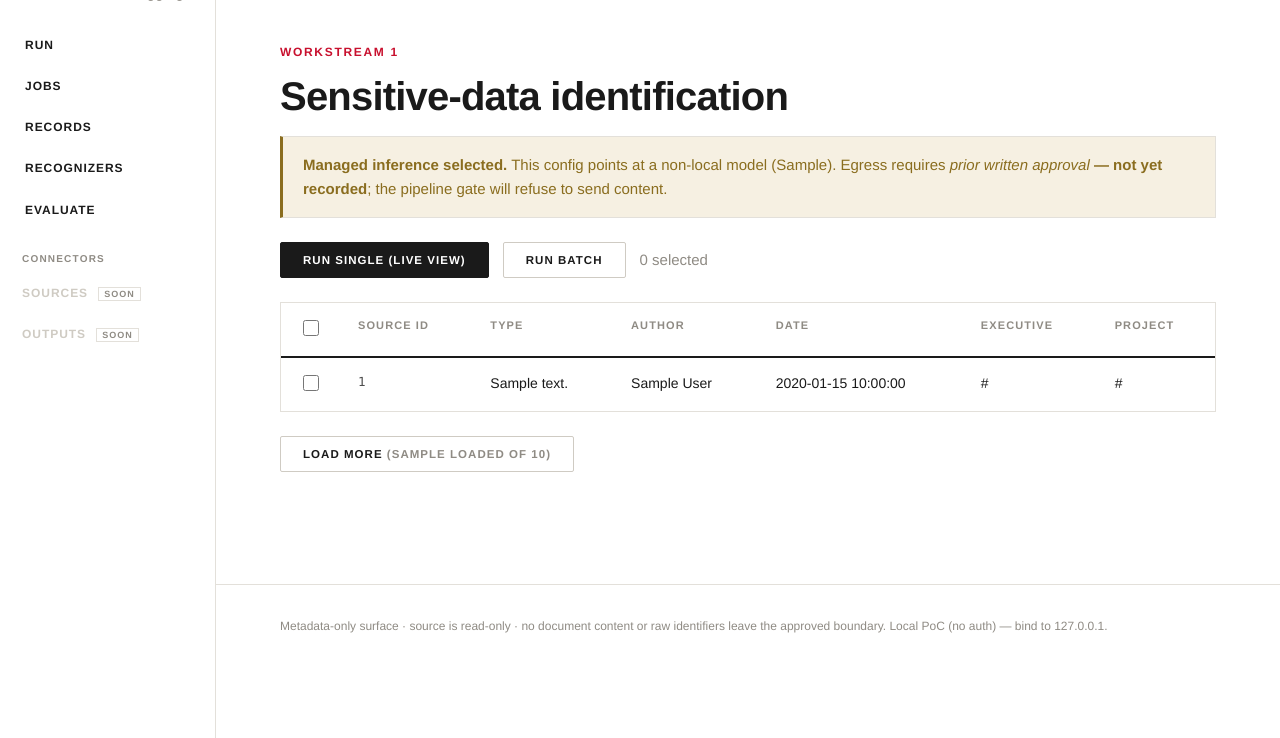
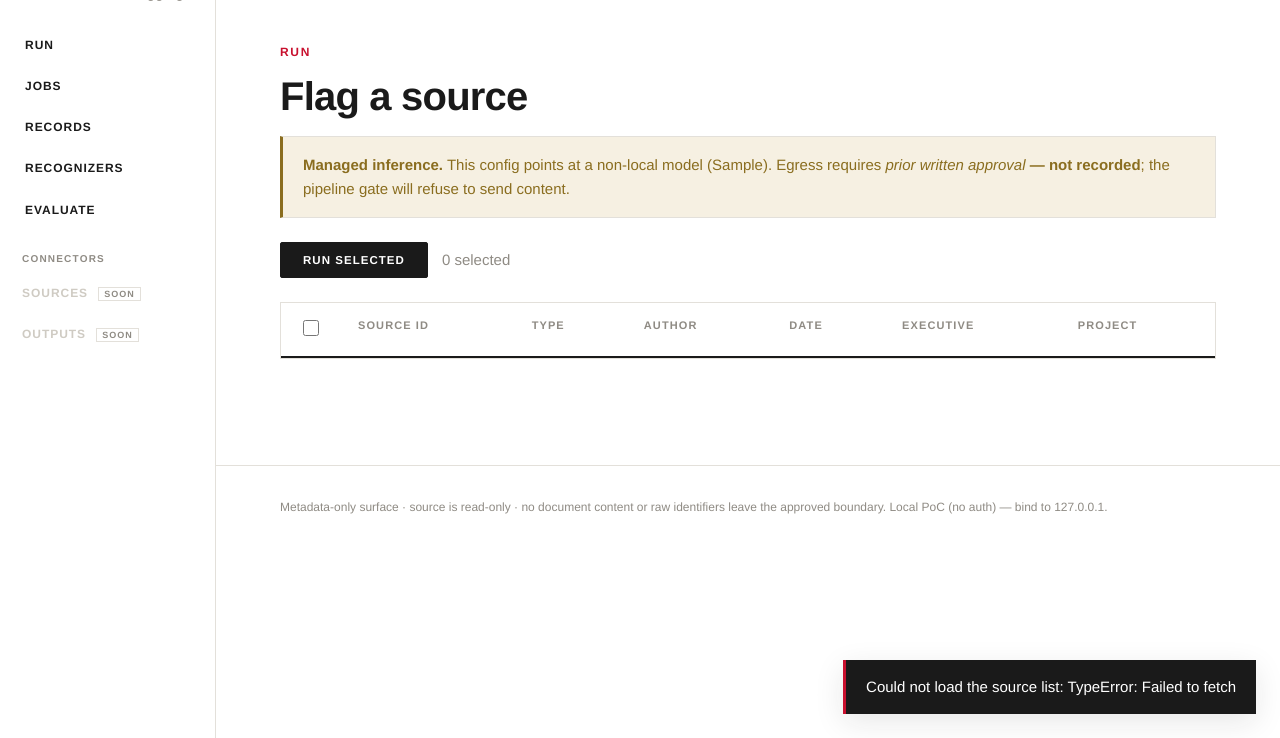
Before and after one commit to bhavook-bigstep/egon-zhender, a Python web app: template app/templates/ws1.html in a window 1280 px wide. Shown: the part 62-800 px from the top of the page. Run offline with Jinja, Linux system fonts and the light colour scheme; the template is opened without the code that fills it: most values are stand-ins (such as "Sample title", 1, 10 or a date in 2020); lists and menus that the app fills with data are empty.

Commit message:
Web UI: page-based pagination across all listings; Run consolidation
Replace "Load more" with true page navigation (‹ 1 … 4 5 6 … 20 ›) on all
four listings via a shared pager (PAGE_SIZE=20, pageWindow, renderPager):

- Records / Evaluate / Jobs: client-side slice of their cached rows; reset to
  page 1 on sort/filter change.
- Run: pages server-side through /api/source/manifest (one 20-row window per
  fetch, so the full corpus never loads at once — performance.md). Selection
  survives page navigation via a Set of source ids; "select all" toggles the
  current page and the count spans pages.

Run page is now a metadata-only shell (no source ids in the HTML); removed the
dead /ws1/rows route and _rows.html partial, and simplified the /run handler.
Also folds in the earlier Run consolidation (single → live/queue dialog,
multi → batch), /jobs resilience (authorised count degrades to 0 on a source
blip), and the adjudicate/recognizer visual fixes.

Tests: browser-is-metadata-only now asserts the shell + pager; new
/api/source/manifest metadata test; manifest-caching test repointed.
Gates: ruff, mypy (57 files), pytest (251 passed, 4 skipped) all green.

Co-Authored-By: Claude Opus 4.8 <noreply@anthropic.com>

```diff
--- a/app/static/app.css
+++ b/app/static/app.css
@@ -330,3 +330,36 @@ details[open] summary { margin-bottom: 8px; }
 .rowsel { width: 42px; text-align: center; }
 input[type="checkbox"] { width: 16px; height: 16px; accent-color: var(--accent); cursor: pointer; }
 select { padding: 9px 12px; border-radius: 0; border: 1px solid var(--line-strong); background: var(--surface); color: var(--ink); font: inherit; }
+
+
+/* ---- Records adjudicate cell (compact) ---- */
+.adj-cell { min-width: 210px; }
+.adj-cell .rec-rationale { display: block; width: 100%; box-sizing: border-box; margin-bottom: 6px;
+  padding: 5px 8px; font-size: 12px; border: 1px solid var(--line-strong); border-radius: 0;
+  background: var(--surface); color: var(--ink); }
+.adj-buttons { display: flex; gap: 6px; }
+.adj-buttons button { font-size: 10px; padding: 5px 9px; text-transform: uppercase; letter-spacing: .04em; }
+
+/* ---- Custom-recognizer form (grid: labels above inputs) ---- */
+.rec-grid { display: grid; grid-template-columns: repeat(2, minmax(220px, 1fr)); gap: 14px 20px; align-items: start; }
+.rec-grid label { display: flex; flex-direction: column; gap: 4px; font-size: 11px; font-weight: 700;
+  text-transform: uppercase; letter-spacing: .06em; color: var(--muted); }
+.rec-grid label input, .rec-grid label select { font: inherit; font-size: 13px; text-transform: none;
+  font-weight: 400; letter-spacing: 0; color: var(--ink); padding: 8px 10px; border: 1px solid var(--line-strong);
+  border-radius: 0; background: var(--surface); box-sizing: border-box; width: 100%; }
+.rec-grid label.wide { grid-column: 1 / -1; }
+.rec-grid label.check { flex-direction: row; align-items: center; gap: 8px; grid-column: 1 / -1;
+  text-transform: none; font-weight: 400; color: var(--ink); font-size: 13px; }
+.rec-grid label.check input { width: auto; }
+.rec-form .controls { margin-top: 18px; }
+@media (max-width: 640px) { .rec-grid { grid-template-columns: 1fr; } }
+
+/* ---- Page-based pagination ---- */
+.pager { display: flex; align-items: center; justify-content: space-between; gap: 12px; flex-wrap: wrap; margin: 14px 0 4px; }
+.pager-info { font-size: 12px; color: var(--muted); font-variant-numeric: tabular-nums; }
+.pager-nav { display: flex; gap: 4px; }
+.pager-btn { min-width: 34px; padding: 6px 10px; font-size: 12px; font-weight: 700; border: 1px solid var(--line-strong); background: var(--surface); color: var(--ink); cursor: pointer; }
+.pager-btn:hover:not(:disabled):not(.active) { background: var(--surface-2); }
+.pager-btn.active { background: var(--ink); border-color: var(--ink); color: #fff; cursor: default; }
+.pager-btn:disabled { color: var(--line-strong); cursor: default; }
+.pager-gap { padding: 6px 4px; color: var(--muted); }
--- a/app/static/app.js
+++ b/app/static/app.js
@@ -24,68 +24,148 @@ function initWs1() {
   const root = document.getElementById("ws1");
   if (!root) return;
   const configVersion = root.dataset.configVersion;
+  const body = document.getElementById("rows");
+
+  // Selection survives page navigation: the source browser pages server-side
+  // (one PAGE_SIZE window per fetch, so the full corpus never loads at once),
+  // while chosen ids live in a Set that spans pages.
+  const selectedIds = new Set();
+  let _srcPage = 1;
+  let _srcTotal = 0;
+  let _pageItems = [];
 
   function selected() {
-    return Array.from(document.querySelectorAll(".rowcheck:checked")).map((c) => c.value);
+    return Array.from(selectedIds);
   }
   function refreshCount() {
-    const n = selected().length;
     const label = document.getElementById("selcount");
-    if (label) label.textContent = n + " selected";
+    if (label) label.textContent = selectedIds.size + " selected";
+  }
+  function syncSelectAll() {
+    const selAll = document.getElementById("select-all");
+    if (selAll)
+      selAll.checked = _pageItems.length > 0 && _pageItems.every((e) => selectedIds.has(e.source_id));
   }
 
-  // Event delegation: rows can be added later via HTMX "load more".
-  document.addEventListener("change", (e) => {
-    if (e.target.classList && e.target.classList.contains("rowcheck")) refreshCount();
-    if (e.target.id === "select-all") {
-      document.querySelectorAll(".rowcheck").forEach((c) => (c.checked = e.target.checked));
+  function drawRows() {
+    if (!body) return;
+    body.textContent = "";
+    _pageItems.forEach((e) => {
+      const tr = document.createElement("tr");
+      const selTd = document.createElement("td");
+      selTd.className = "rowsel";
+      const cb = document.createElement("input");
+      cb.type = "checkbox";
+      cb.className = "rowcheck";
+      cb.value = e.source_id;
+      cb.checked = selectedIds.has(e.source_id);
+      selTd.appendChild(cb);
+      tr.appendChild(selTd);
+      tr.appendChild(cell(e.source_id, "mono"));
+      tr.appendChild(cell(e.content_type));
+      tr.appendChild(cell(e.author));
+      tr.appendChild(cell(e.datetime));
+      tr.appendChild(cell(e.linked_executive));
+      tr.appendChild(cell(e.linked_project));
+      body.appendChild(tr);
+    });
+    syncSelectAll();
+    renderPager(document.getElementById("rows-pager"), _srcPage, _srcTotal, (p) => loadPage(p));
+  }
+
+  async function loadPage(page) {
+    const offset = (page - 1) * PAGE_SIZE;
+    let data;
+    try {
+      data = await (
+        await fetch("/api/source/manifest?offset=" + offset + "&limit=" + PAGE_SIZE)
+      ).json();
+    } catch (err) {
+      toast("Could not load the source list: " + err);
+      return;
+    }
+    _srcTotal = data.total || 0;
+    _srcPage = page;
+    _pageItems = data.items || [];
+    drawRows();
+  }
+
+  // Checkbox state lives in the Set; delegation covers rows re-rendered per page.
+  if (body)
+    body.addEventListener("change", (e) => {
+      if (!(e.target.classList && e.target.classList.contains("rowcheck"))) return;
+      if (e.target.checked) selectedIds.add(e.target.value);
+      else selectedIds.delete(e.target.value);
       refreshCount();
-    }
+      syncSelectAll();
+    });
+  const selAllEl = document.getElementById("select-all");
+  if (selAllEl)
+    selAllEl.addEventListener("change", (e) => {
+      _pageItems.forEach((it) => {
+        if (e.target.checked) selectedIds.add(it.source_id);
+        else selectedIds.delete(it.source_id);
+      });
+      if (body) body.querySelectorAll(".rowcheck").forEach((c) => (c.checked = e.target.checked));
+      refreshCount();
     });
 
-  const single = document.getElementById("run-single");
-  if (single)
-    single.addEventListener("click", () => {
-      const ids = selected();
-      if (ids.length !== 1) {
-        toast("Select exactly one item for the live single view.");
-        return;
-      }
-      window.location.href = "/ws1/live?source_id=" + encodeURIComponent(ids[0]);
-    });
-
-  const batch = document.getElementById("run-batch");
-  if (batch)
-    batch.addEventListener("click", async () => {
-      const ids = selected();
-      if (ids.length === 0) {
-        toast("Select at least one item for a batch run.");
-        return;
-      }
-      batch.disabled = true;
+  async function submitBatch(ids) {
     try {
       const res = await fetch("/api/jobs", {
         method: "POST",
         headers: { "Content-Type": "application/json" },
-          body: JSON.stringify({
-            job_type: "batch",
-            config_version: configVersion,
-            source_ids: ids,
-          }),
+        body: JSON.stringify({ job_type: "batch", config_version: configVersion, source_ids: ids }),
       });
       const job = await res.json();
       if (job.status === "failed") {
-          toast("Batch rejected: " + (job.exception || "unknown error"), { sticky: true });
-        } else {
-          toast("Batch queued (" + ids.length + " items).", { ok: true });
+        toast("Rejected: " + (job.exception || "unknown error"), { sticky: true });
+        return false;
+      }
+      toast("Queued (" + ids.length + " item" + (ids.length === 1 ? "" : "s") + ").", { ok: true });
       batchNotification(job.job_id, ids.length);
-        }
+      return true;
     } catch (err) {
       toast("Submit failed: " + err);
-      } finally {
-        batch.disabled = false;
+      return false;
     }
+  }
+
+  // Smart run: 0 → prompt; >1 → batch straight away; exactly 1 → live-or-queue dialog.
+  const run = document.getElementById("run-selected");
+  if (run)
+    run.addEventListener("click", async () => {
+      const ids = selected();
+      if (ids.length === 0) {
+        toast("Select at least one item.");
+        return;
+      }
+      if (ids.length > 1) {
+        run.disabled = true;
+        if (await submitBatch(ids)) setTimeout(() => (window.location.href = "/jobs"), 600);
+        run.disabled = false;
+        return;
+      }
+      const dlg = document.getElementById("run-dialog");
+      const idLabel = document.getElementById("run-dialog-id");
+      if (idLabel) idLabel.textContent = ids[0];
+      const live = document.getElementById("run-live");
+      const queue = document.getElementById("run-queue");
+      if (live)
+        live.onclick = () => {
+          window.location.href = "/ws1/live?source_id=" + encodeURIComponent(ids[0]);
+        };
+      if (queue)
+        queue.onclick = async () => {
+          queue.disabled = true;
+          if (await submitBatch(ids)) setTimeout(() => (window.location.href = "/jobs"), 600);
+          queue.disabled = false;
+        };
+      if (dlg && typeof dlg.showModal === "function") dlg.showModal();
     });
+
+  loadPage(1);
+  refreshCount();
 }
 
 // ---- safe DOM helpers (never innerHTML server-derived values) ----------
@@ -105,6 +185,58 @@ function chipCell(text, extraClass) {
 }
 function scoreText(v) {
   return v == null ? "—" : Number(v).toFixed(1);
+}
+
+// ---- shared page-based pagination -------------------------------------
+const PAGE_SIZE = 20;
+function pageWindow(page, pages) {
+  // e.g. [1, "…", 4, 5, 6, "…", 20]
+  const want = new Set([1, pages, page, page - 1, page + 1]);
+  const nums = [...want].filter((n) => n >= 1 && n <= pages).sort((a, b) => a - b);
+  const win = [];
+  let prev = 0;
+  nums.forEach((n) => {
+    if (n - prev > 1) win.push("…");
+    win.push(n);
+    prev = n;
+  });
+  return win;
+}
+function renderPager(el, page, total, onGo) {
+  if (!el) return;
+  el.textContent = "";
+  const pages = Math.max(1, Math.ceil(total / PAGE_SIZE));
+  page = Math.min(Math.max(1, page), pages);
+  const info = document.createElement("span");
+  info.className = "pager-info";
+  const start = total ? (page - 1) * PAGE_SIZE + 1 : 0;
+  const end = Math.min(page * PAGE_SIZE, total);
+  info.textContent = start + "–" + end + " of " + total;
+  el.appendChild(info);
+  if (pages <= 1) return;
+  const nav = document.createElement("div");
+  nav.className = "pager-nav";
+  const mk = (label, target, disabled, active) => {
+    const b = document.createElement("button");
+    b.className = "pager-btn" + (active ? " active" : "");
+    b.textContent = label;
+    b.disabled = !!disabled;
+    if (!disabled && !active) b.addEventListener("click", () => onGo(target));
+    return b;
+  };
+  nav.appendChild(mk("‹", page - 1, page <= 1));
+  pageWindow(page, pages).forEach((p) => {
+    if (p === "…") {
+      const gap = document.createElement("span");
+      gap.className = "pager-gap";
+      gap.textContent = "…";
+      nav.appendChild(gap);
+    } else {
+      nav.appendChild(mk(String(p), p, false, p === page));
+    }
+  });
+  nav.appendChild(mk("›", page + 1, page >= pages));
+  el.appendChild(nav);
 }
 
 // ---- step-by-step pipeline view ---------------------------------------
@@ -595,7 +727,11 @@ function initAdmin() {
       renderEval(data);
     }
     const filterEl = document.getElementById("eval-filter");
-    if (filterEl) filterEl.addEventListener("change", renderEvalRows);
+    if (filterEl)
+      filterEl.addEventListener("change", () => {
+        _evalPage = 1;
+        renderEvalRows();
+      });
     refreshEval();
     setInterval(refreshEval, 5000);
   }
@@ -618,13 +754,18 @@ function initAdmin() {
 
 let _recordsCache = [];
 let _recordsBound = false;
+let _recordsPage = 1;
 function renderRecords(records) {
   _recordsCache = records;
   if (!_recordsBound) {
     _recordsBound = true;
     ["records-sort", "records-review-filter"].forEach((id) => {
       const el = document.getElementById(id);
-      if (el) el.addEventListener("change", applyRecordsView);
+      if (el)
+        el.addEventListener("change", () => {
+          _recordsPage = 1;  // filter/sort resets to the first page
+          applyRecordsView();
+        });
     });
     const body = document.getElementById("records-body");
     if (body) {
@@ -753,11 +894,19 @@ function applyRecordsView() {
   } else {
     rows.sort((a, b) => String(a.source_id).localeCompare(String(b.source_id)));
   }
+  const total = rows.length;
+  const pages = Math.max(1, Math.ceil(total / PAGE_SIZE));
+  if (_recordsPage > pages) _recordsPage = pages;
+  const pageRows = rows.slice((_recordsPage - 1) * PAGE_SIZE, _recordsPage * PAGE_SIZE);
   body.textContent = "";
   if (empty) empty.hidden = _recordsCache.length > 0;
   const count = document.getElementById("records-count");
-  if (count) count.textContent = rows.length + " shown";
-  rows.forEach((r) => body.appendChild(recordRow(r)));
+  if (count) count.textContent = total + " total";
+  pageRows.forEach((r) => body.appendChild(recordRow(r)));
+  renderPager(document.getElementById("records-pager"), _recordsPage, total, (p) => {
+    _recordsPage = p;
+    applyRecordsView();
+  });
 }
 function recordRow(r) {
   const tr = document.createElement("tr");
@@ -773,11 +922,14 @@ function recordRow(r) {
   tr.appendChild(chipCell(r.review_status || "pending", r.review_status || "pending"));
   // adjudicate cell: rationale + accept/reject/needs-info
   const adj = document.createElement("td");
+  adj.className = "adj-cell";
   const rat = document.createElement("input");
   rat.className = "rec-rationale";
-  rat.placeholder = "rationale";
+  rat.placeholder = "rationale (optional)";
   rat.value = r.rationale || "";
   adj.appendChild(rat);
+  const adjBtns = document.createElement("div");
+  adjBtns.className = "adj-buttons";
   [["accepted", "Accept"], ["rejected", "Reject"], ["needs_info", "Info"]].forEach(([st, label]) => {
     const b = document.createElement("button");
     b.className = "ghost";
@@ -785,8 +937,9 @@ function recordRow(r) {
     b.dataset.review = st;
     b.dataset.src = r.source_id;
     b.dataset.job = r.job_id || "";
-    adj.appendChild(b);
+    adjBtns.appendChild(b);
   });
+  adj.appendChild(adjBtns);
   tr.appendChild(adj);
   const td = document.createElement("td");
   const btn = document.createElement("button");
@@ -844,6 +997,7 @@ function setNum(id, v) {
 
 // ---- evaluation (expected vs actual) -----------------------------------
 let _evalReport = null;
+let _evalPage = 1;
 function renderEval(report) {
   _evalReport = report;
   const f = report.flagging || {};
@@ -904,10 +1058,14 @@ function renderEvalRows() {
   const onlyMismatch = filterEl && filterEl.value === "mismatch";
   let rows = _evalReport.rows || [];
   if (onlyMismatch) rows = rows.filter((r) => !r.flag_match || !r.categories_match);
+  const total = rows.length;
+  const pages = Math.max(1, Math.ceil(total / PAGE_SIZE));
+  if (_evalPage > pages) _evalPage = pages;
+  const pageRows = rows.slice((_evalPage - 1) * PAGE_SIZE, _evalPage * PAGE_SIZE);
   body.textContent = "";
   if (empty) empty.hidden = (_evalReport.rows || []).length > 0;
-  if (count) count.textContent = rows.length + " shown";
-  rows.forEach((r) => {
+  if (count) count.textContent = total + " total";
+  pageRows.forEach((r) => {
     const tr = document.createElement("tr");
     tr.appendChild(cell(r.source_id, "mono"));
     tr.appendChild(cell(r.scanned ? "scan " + (r.scan_severity || "") : "digital"));
@@ -918,6 +1076,10 @@ function renderEvalRows() {
     tr.appendChild(cell((r.actual_categories || []).join(", ") || "—"));
     tr.appendChild(cell(matchMark(r.categories_match)));
     body.appendChild(tr);
+  });
+  renderPager(document.getElementById("eval-pager"), _evalPage, total, (p) => {
+    _evalPage = p;
+    renderEvalRows();
   });
 }
 
@@ -943,11 +1105,24 @@ function actionButton(label, action, jobId, className) {
   return b;
 }
 
+let _jobsCache = [];
+let _jobsPage = 1;
 function renderJobs(jobs) {
   const body = document.getElementById("jobs-body");
   if (!body) return;
+  _jobsCache = jobs;
+  drawJobs();
+}
+function drawJobs() {
+  const body = document.getElementById("jobs-body");
+  if (!body) return;
+  const jobs = _jobsCache;
+  const total = jobs.length;
+  const pages = Math.max(1, Math.ceil(total / PAGE_SIZE));
+  if (_jobsPage > pages) _jobsPage = pages;
+  const pageRows = jobs.slice((_jobsPage - 1) * PAGE_SIZE, _jobsPage * PAGE_SIZE);
   body.textContent = "";
-  jobs.forEach((j) => {
+  pageRows.forEach((j) => {
     const done = j.progress_done || 0;
     const total = j.progress_total || 0;
     const active = j.status === "queued" || j.status === "running" || j.status === "retrying";
@@ -972,6 +1147,10 @@ function renderJobs(jobs) {
     actions.appendChild(actionButton("retry", "retry-failed", j.job_id, "ghost"));
     tr.appendChild(actions);
     body.appendChild(tr);
+  });
+  renderPager(document.getElementById("jobs-pager"), _jobsPage, total, (p) => {
+    _jobsPage = p;
+    drawJobs();
   });
 }
 
--- a/app/templates/_rows.html
+++ /dev/null
@@ -1,21 +0,0 @@
-{% for e in items %}
-<tr>
-  <td class="rowsel"><input type="checkbox" class="rowcheck" value="{{ e.source_id }}" /></td>
-  <td class="mono">{{ e.source_id }}</td>
-  <td>{{ e.content_type }}</td>
-  <td>{{ e.author or "—" }}</td>
-  <td>{{ e.datetime or "—" }}</td>
-  <td>{{ e.linked_executive or "—" }}</td>
-  <td>{{ e.linked_project or "—" }}</td>
-</tr>
-{% endfor %}
-{% if oob %}
-  {% if next_offset is not none %}
-  <button id="more-btn" hx-swap-oob="true" class="btn ghost"
-          hx-get="/ws1/rows?offset={{ next_offset }}" hx-target="#rows" hx-swap="beforeend">
-    Load more <span class="muted">({{ loaded }} of {{ total }})</span>
-  </button>
-  {% else %}
-  <span id="more-btn" hx-swap-oob="true" class="muted">All {{ total }} items loaded.</span>
-  {% endif %}
-{% endif %}
--- a/app/templates/admin.html
+++ b/app/templates/admin.html
@@ -31,6 +31,7 @@
         </tbody>
       </table>
     </div>
+    <div id="jobs-pager" class="pager"></div>
     {% if not jobs %}<p class="muted">No runs recorded yet.</p>{% endif %}
   </div>
 {% endblock %}
--- a/app/templates/admin_eval.html
+++ b/app/templates/admin_eval.html
@@ -41,6 +41,7 @@
         <tbody id="eval-body"></tbody>
       </table>
     </div>
+    <div id="eval-pager" class="pager"></div>
     <p id="eval-empty" class="muted" hidden>No processed records to evaluate yet.</p>
   </div>
 {% endblock %}
--- a/app/templates/admin_workbook.html
+++ b/app/templates/admin_workbook.html
@@ -46,6 +46,7 @@
         <tbody id="records-body"></tbody>
       </table>
     </div>
+    <div id="records-pager" class="pager"></div>
     <p id="records-empty" class="muted" hidden>No processed records yet.</p>
   </div>
 
--- a/app/templates/ws1.html
+++ b/app/templates/ws1.html
@@ -1,15 +1,15 @@
 {% extends "base.html" %}
-{% block title %}WS-1 · Source browser{% endblock %}
+{% block title %}Run{% endblock %}
 {% block content %}
-  <span class="eyebrow">Workstream 1</span>
-  <h1>Sensitive-data identification</h1>
+  <span class="eyebrow">Run</span>
+  <h1>Flag a source</h1>
 
   {% if not inference_local %}
   <div class="banner warn">
-    <strong>Managed inference selected.</strong> This config points at a non-local model
+    <strong>Managed inference.</strong> This config points at a non-local model
     ({{ model_version }}). Egress requires <em>prior written approval</em>
-    {% if approval_written %}(recorded: approval_written = true){% else %}
-    <strong>— not yet recorded</strong>; the pipeline gate will refuse to send content{% endif %}.
+    {% if approval_written %}(recorded){% else %}<strong>— not recorded</strong>;
+    the pipeline gate will refuse to send content{% endif %}.
   </div>
   {% else %}
   <div class="banner ok">
@@ -19,11 +19,9 @@
 
   <div id="ws1" data-config-version="{{ config_version }}">
     <div class="controls">
-      <button type="button" id="run-single">Run single (live view)</button>
-      <button type="button" id="run-batch" class="ghost">Run batch</button>
+      <button type="button" id="run-selected" class="btn">Run selected</button>
       <span id="selcount" class="muted">0 selected</span>
     </div>
-
     <div id="notifications"></div>
 
     <div class="table-wrap">
@@ -35,21 +33,28 @@
             <th>Executive</th><th>Project</th>
           </tr>
         </thead>
-        <tbody id="rows">
-          {% include "_rows.html" %}
-        </tbody>
+        <tbody id="rows"></tbody>
       </table>
     </div>
+    <div id="rows-pager" class="pager"></div>
+  </div>
 
-    <div class="controls">
-      {% if next_offset is not none %}
-      <button id="more-btn" class="btn ghost"
-              hx-get="/ws1/rows?offset={{ next_offset }}" hx-target="#rows" hx-swap="beforeend">
-        Load more <span class="muted">({{ loaded }} of {{ total }})</span>
-      </button>
-      {% else %}
-      <span id="more-btn" class="muted">All {{ total }} items loaded.</span>
-      {% endif %}
+  {# Single-item run: choose live view vs a queued background job. Multiple items → batch. #}
+  <dialog id="run-dialog" class="finding-dialog">
+    <div class="dialog-head">
+      <strong>Run <span id="run-dialog-id" class="mono"></span></strong>
+      <button class="ghost icon" data-close aria-label="Close">✕</button>
     </div>
-  </div>
+    <div class="dialog-body">
+      <p>Watch it step-by-step now, or queue it to run in the background.</p>
+      <div class="controls">
+        <button type="button" id="run-live" class="btn">Watch live</button>
+        <button type="button" id="run-queue" class="btn ghost">Queue as job</button>
+      </div>
+      <p class="muted" style="margin-top:12px">
+        The live view stops if you leave the page; queued jobs finish in the background
+        (track them from the Jobs bell) and their results appear in Records.
+      </p>
+    </div>
+  </dialog>
 {% endblock %}
```
Also changed, not shown: app/main.py (+23 -40 lines), tests/app/test_pages.py (+22 -10 lines). Lines whose indentation alone changed are shown as unchanged.
